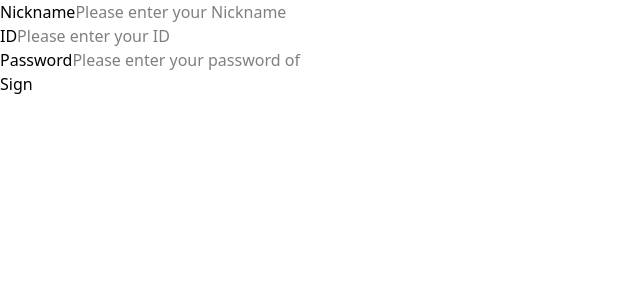
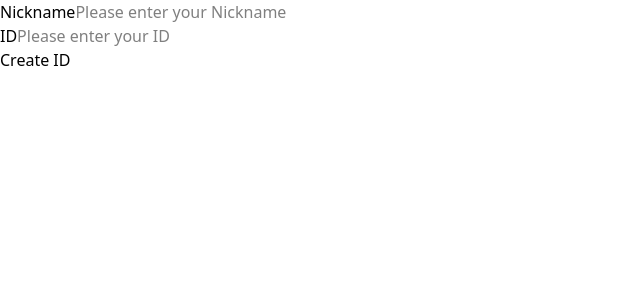
Before and after one commit to Dev-KimDonghyun/Trip-Diary, a React (Vite) app in the folder Frontend/: page /signUp in a window 1280 px wide. Shown: the top 300 px of the page, without its empty margins (0-640 px from the left). Built offline with nearby package versions, Linux system fonts and the light colour scheme.

Commit message:
refactor: Delete User Password Input and Refine Backend Error Message on SignUp Page – According to the Modified Plan

```diff
--- a/Frontend/src/pages/SignUpPage.jsx
+++ b/Frontend/src/pages/SignUpPage.jsx
@@ -15,43 +15,46 @@ const SignUpPage = () => {
       type: "text",
       title: "ID",
       description: "Please enter your ID",
-    },
-    {
-      id: "createUserPw",
-      type: "password",
-      title: "Password",
-      description: "Please enter your password of at least 8 characters",
-    },
+    }
   ];
 
   const signUpSubmitLogic = async (e) => {
     e.preventDefault();
+
     const signUpFormData = new FormData(e.currentTarget);
     const nickName = signUpFormData.get("userNickName");
     const userId = signUpFormData.get("createUserId");
-    const userPw = signUpFormData.get("createUserPw");
 
-    try {
+    if ((!userId || userId.value.trim() === "")||(!nickName || nickName.value.trim() === "")) {
+
+      alert("Enter all firlds");
+
+    } else {
+      try {
       await axios.post("http://localhost:5050/api/signup", {
         nickName,
         userId,
-        userPw,
       });
 
-      const suc = "Succeeded for Sign Up";
-      console.log(suc);
-      alert(suc);
+      alert("Succeeded for Create ID");
+
       navigate("/");
+
     } catch (err) {
-      if (err.response) {
-        console.log(err.response.data.message);
-        alert("Fail to Sign Up");
-      } else {
-        console.log("Fail to Connect Server");
-        alert("Fail to Connect Server");
-      }
+      if (axios.isAxiosError(err) && err.response) {
+          const status = err.response.status;
+
+          if (status === 400) {
+            alert("Enter all firlds");
+          } else if (status === 409) {
+            alert("User ID already exists");
+          } else {
+            alert("Fail to Connect Server");
+          }
+
+        }
       console.error(err);
-    }
+    } }
   };
   return (
     <div>
@@ -68,7 +71,7 @@ const SignUpPage = () => {
               />
             </div>
           ))}
-          <button type="submit">Sign </button>
+          <button type="submit">Create ID</button>
         </form>
       </div>
     </div>
@@ -76,3 +79,6 @@ const SignUpPage = () => {
 };
 
 export default SignUpPage;
+
+// 400 빈칸 있음
+// 409 동일 아이디 있음
```
